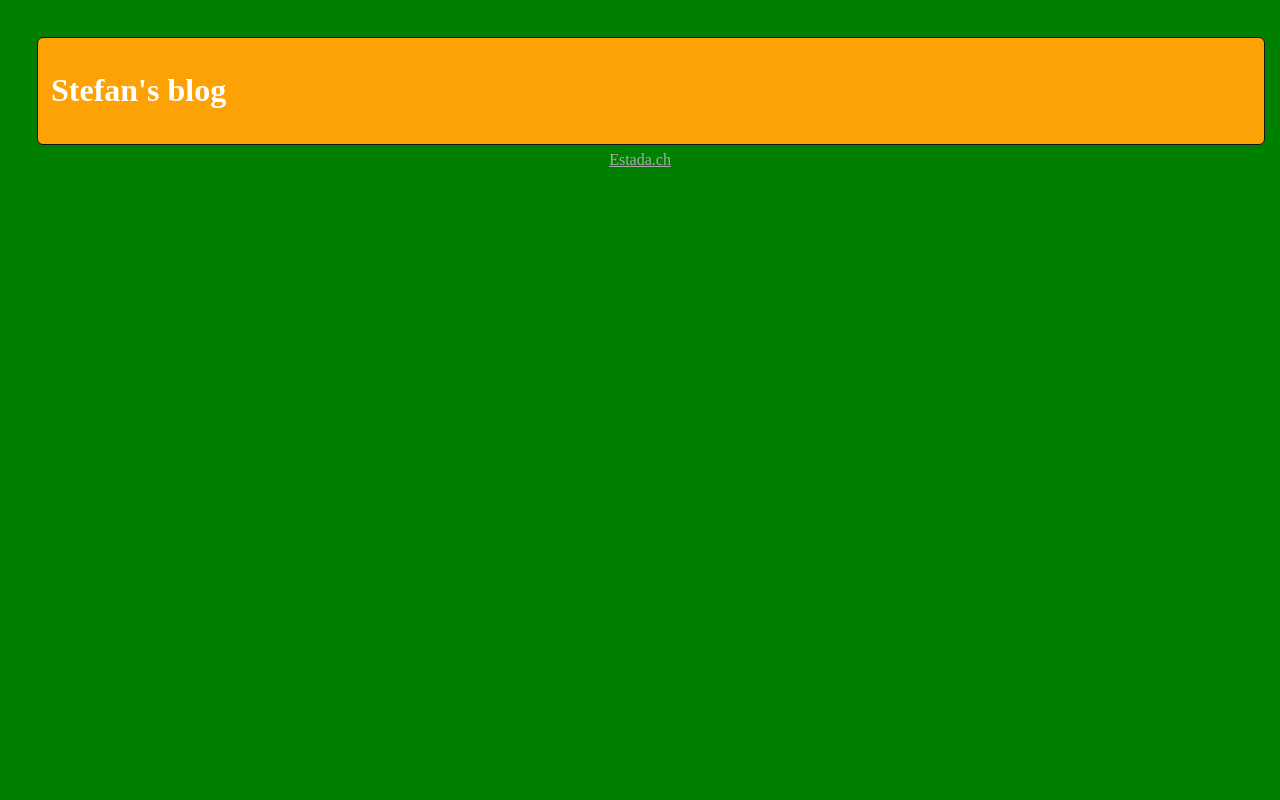
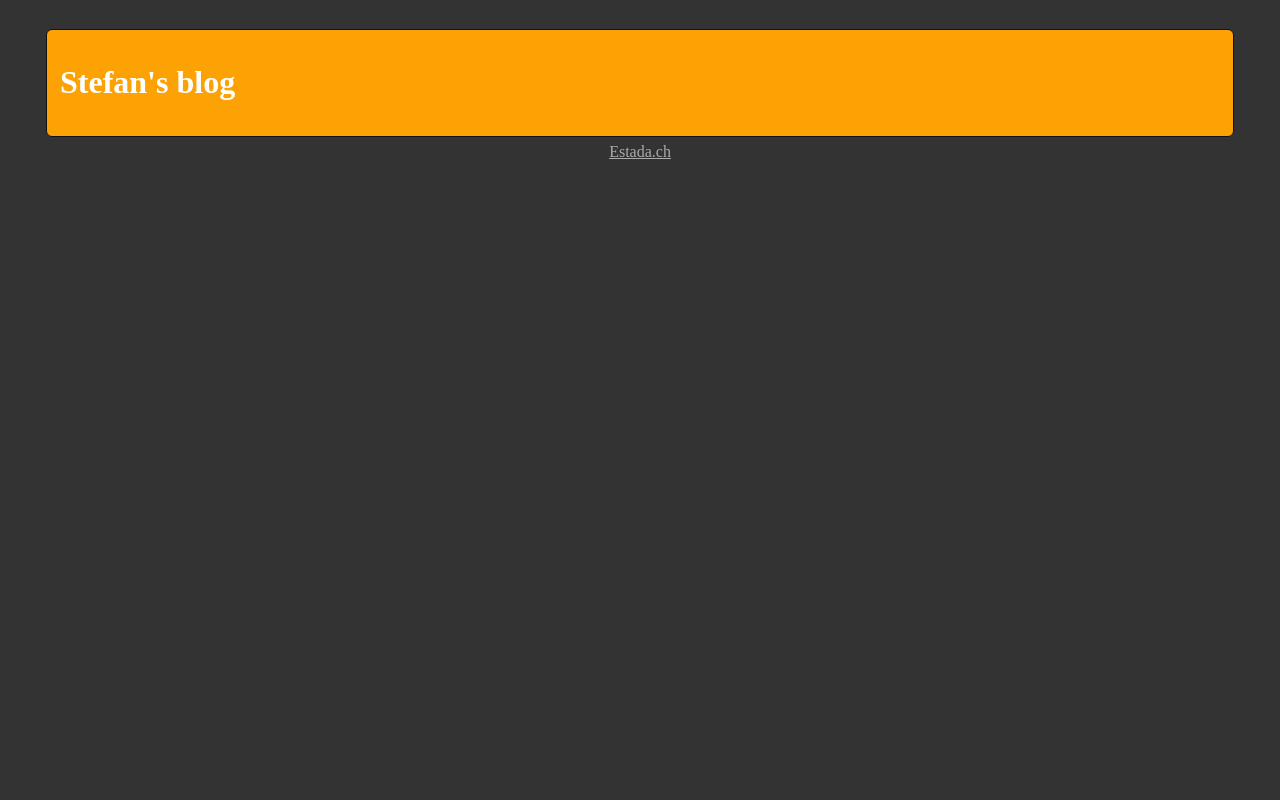
Before and after one commit to dns2utf8/yet-another-django-tutorial-page, a Django app: page / in a window 1280 px wide. Run offline with Django 3.2, Linux system fonts and the light colour scheme; data that the repository does not hold is empty.

Commit message:
Flexbox for big Screens

```diff
--- a/blog/static/css/blog.css
+++ b/blog/static/css/blog.css
@@ -1,4 +1,4 @@
-body { background: #333; padding: 6px; }
+body { margin: 0px; background: #333; padding: 6px; }
 body, #content { display: flex; flex-direction: column; }
 #content, section { flex-grow: 1; }
 
@@ -19,6 +19,5 @@ a { color: #33f; }
 }
 
 @media (min-width: 1250px) {
-  body { background: green; }
-  header, #content { width: 1200px; }
+  body { margin: auto; max-width: 1200px; }
 }
```
